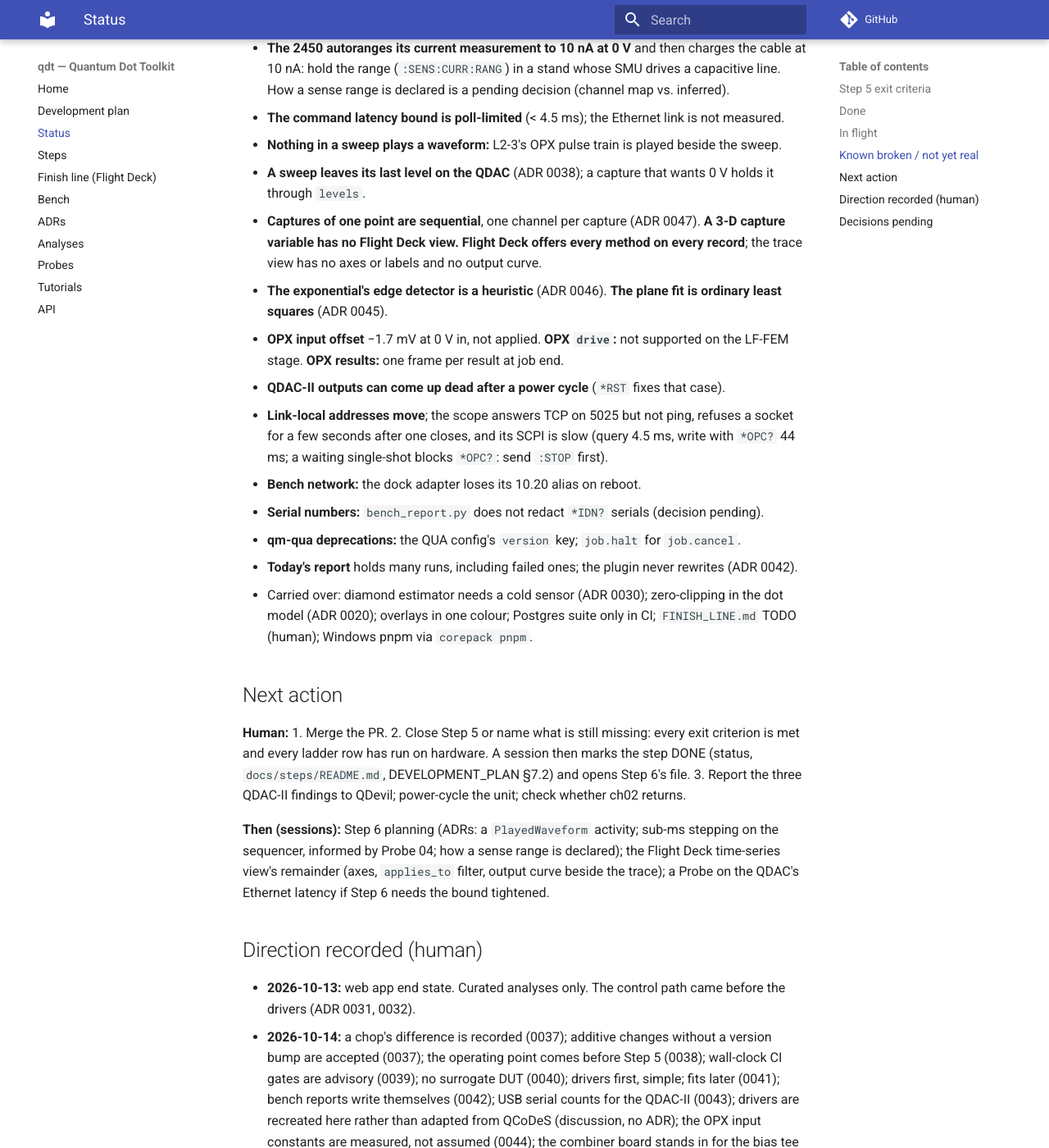
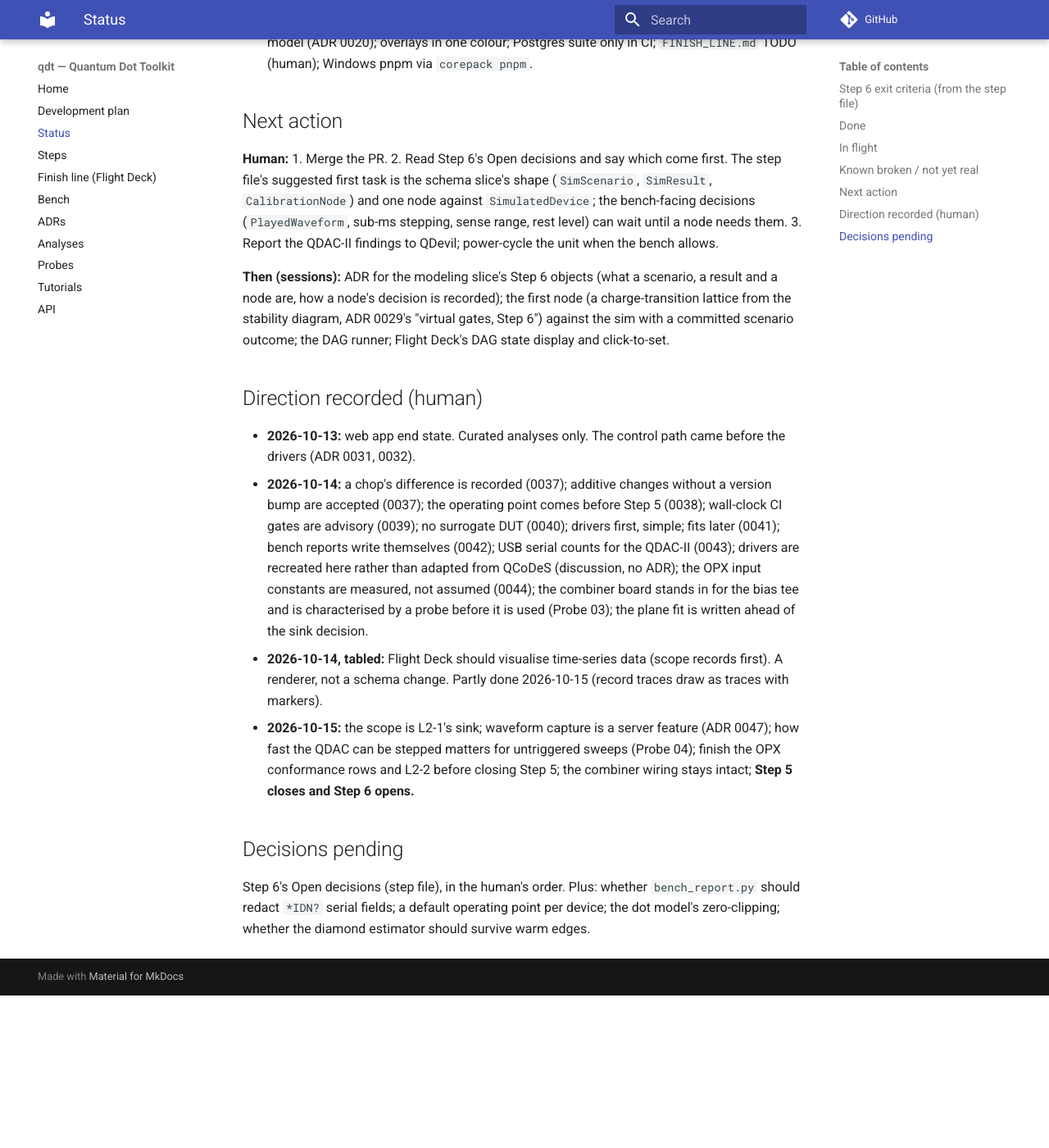
Before and after one commit to CowboyQuantum/qdt, an MkDocs documentation site: the page built from docs/STATUS.md, in a window 1280 px wide and 1400 px high, scrolled down 2023 px. Shown: the whole window at 82% size. Built offline with MkDocs 1.6.1 and Material for MkDocs 9.7.7, drawn with Linux system fonts in a browser that asks for light colours; comment, search, counter and statistics services are not loaded; after the commit the page ends 3237 px from its top, so only the background shows below that; some of the changed text lies outside the part shown.

Commit message:
docs(steps): close Step 5 (DONE, ADR 0040–0047); open Step 6 with the decisions Step 5 left behind; STATUS
Step 5's file records why it closes (every exit criterion met, every ladder row run on hardware) and
what it carries forward. Step 6's file gains its Open decisions, each with its bench evidence: a
PlayedWaveform activity, sub-ms stepping (Probe 04), how a sense range is declared, a rest level at a
sweep's end, the time-series view's remainder, the deferred physics. STATUS points at Step 6.

Co-Authored-By: Claude Fable 5.1 <noreply@anthropic.com>

```diff
--- a/docs/STATUS.md
+++ b/docs/STATUS.md
@@ -3,78 +3,57 @@
 > Rewritten at the end of every session. Never appended. History: `git log -- docs/STATUS.md`.
 > A fresh session must be able to continue from this file alone.
 
-**Current step:** 5 — Instrument drivers → `docs/steps/05-instrument-drivers-last-mile.md` (IN PROGRESS;
-every row of the ladder has run on hardware; the step closes on the human's word).
-**Branch:** `step-5/opx-conformance-l2-2` (PR against `main`; the human merges). PRs #25–#40 merged 2026-10-14/15.
-**Last session:** 2026-10-15, session 16 (bench). **The OPX1000 passes every conformance row** (source 5/5,
-sense 6/6, sequencer 7/7): registered through its logical-name resolution; the suite's test waveform is now
-0.1 V (the LF-FEM's direct mode is ±0.5 V) and its record grid starts at the trigger (the OPX opens its
-readout window there; pre-trigger samples are a scope's ability, not part of the protocol); a new suite
-test, a second `play` replaces the first. **L2-2 passes** (`bench/test_l2_current_readout.py`): the SMU
-into the scope's 1 MΩ reads −1.9989, −0.9995, +0.9994, +1.9988 µA at ±2 and ±1 V (R = 1.0006 MΩ), with its
-current measure range held at 10 µA; the QDAC into the scope's 50 Ω reads ±1 mA in its HIGH range after a
-+73 µA zero. Three QDAC-II findings for QDevil (BENCH.md quirks): the LOW sense range measures nothing on
-this unit (≈ 2 nA for 1 µA and for 1 mA alike), ch02 went dead after Probe 04 and `*RST` did not revive it,
-and together with Probe 04's filter finding every relay-switched output setting looks stuck; also the
-output impedance is 50 Ω (half the setpoint into 50 Ω). Bench:
-- QDAC-II (USB serial), ch01 → combiner, **ch02 dead**, ch03 → scope ch2 (L2-2);
-- Keithley 2450 on the switch (its cable to scope ch3 was moved to the QDAC); HD304MSO answers TCP, not ping;
-- OPX1000 with LF-FEMs (dock alias `sudo ifconfig en11 alias 10.20.150.250 netmask 255.255.255.0`);
-- the combiner board (Probe 03) standing in for the bias tee.
+**Current step:** 6 — Closed-loop tuning → `docs/steps/06-closed-loop-tuning.md` (IN PROGRESS, opened
+2026-10-15). **Step 5 is DONE** (ADR 0040–0047; every exit criterion met, every ladder row run on hardware).
+**Branch:** `step-6/open` (PR against `main`; the human merges). PRs #25–#41 merged 2026-10-14/15.
+**Last session:** 2026-10-15, Step 6 session 1 (not at the bench): closed Step 5 (its file, the steps index)
+and opened Step 6's file with the decisions Step 5 left behind, each with its bench evidence. Nothing of
+Step 6 is built yet. Bench, as left on 2026-10-15:
+- QDAC-II (USB serial), ch01 → combiner DC in, **ch02 dead**, ch03 → scope ch2; both at 0 V;
+- OPX1000 LF-FEM ao1 → combiner pulse in; the board's output → scope ch1 at 1 MΩ (the L2 wiring, intact);
+- Keithley 2450 on the switch, output off, no cable to the scope;
+- the dock adapter needs `sudo ifconfig en11 alias 10.20.150.250 netmask 255.255.255.0` after a reboot.
 
-## Step 5 exit criteria
+## Step 6 exit criteria (from the step file)
 | Criterion | State |
 |---|---|
-| conformance suite passes on all four real instruments under `-m hardware` | ✔ OPX1000 18/18 (all three capabilities, 2026-10-15), Keithley 2450 5/5 (+2 skips), QDAC-II 3/3, HD304MSO 6/6 |
-| one end-to-end L2 run (L2-1): definition → hardware → Flight Deck → registry → overlay | ✔ 2026-10-15 (session 15); L2-2 and L2-3 also pass |
-| bench report committed | ✔ `bench/reports/2026-10-15-step5.md`; Probes 02–04 in their docs and fixtures |
+| a multi-node tune-up runs unattended against the sim | not started |
+| first L3 contact as confirmation, not discovery | not started (L3 is never an exit criterion of a step; here it confirms) |
 
 ## Done
-- Steps 0–4b DONE. ADR 0001–0047. Frozen: `Dataset` (0015; v2 by 0031), protocols (0021),
-  stand/activity/pulse (0022; amended additively by 0037, 0038 and 0047), identity/envelope/`qdt-hdf5-v1`
+- **Steps 0–5 DONE.** ADR 0001–0047. Frozen: `Dataset` (0015; v2 by 0031), protocols (0021),
+  stand/activity/pulse (0022; amended additively by 0037, 0038, 0047), identity/envelope/`qdt-hdf5-v1`
   (0028), modeling (0033), control (0036; amended additively by 0046).
-- **Drivers (ADR 0041),** all four proven on hardware in every capability; OPX input constants (ADR 0044).
-- **Control path on hardware:** stage sweeps on the OPX (session 11); capture sweeps on the QDAC + scope
-  stand (session 15, ADR 0047).
-- **L1 complete; L2 complete (L2-1, L2-3 session 15; L2-2 session 16):** `bench/test_l1_loopback.py`,
-  `bench/test_l2_capture.py`, `bench/test_l2_current_readout.py`, `bench/scope_accuracy.py`.
-- **Probes:** 02 (OPX input calibration), 03 (the combiner board), 04 (QDAC settling).
-- **Curated methods:** charge transitions (0029), Coulomb diamonds (0030), plane fit (0045), single
-  exponential (0046); both fits proven on hardware records.
-- **Bench reports (ADR 0042):** `scripts/bench_report.py`.
+- **Step 5 in one line:** four real drivers behind the frozen protocols, 18 + 5 + 3 + 6 conformance rows on
+  hardware; the control path runs stage sweeps and capture sweeps on the real stand; L1 (3 rows) and L2
+  (L2-1, L2-2, L2-3) pass; two curated fits proven on hardware records; Probes 02–04; bench reports.
+- **Packages:** `qdt-schemas`, `qdt-lab` (protocols, simulated backends, four drivers with emulators,
+  stream, experiment compiler/executor), `qdt-sim` (`SimulatedDevice`), `qdt-registry`, `qdt-analysis`
+  (four curated methods), `qdt-server` (the control path), `apps/flightdeck`.
 - 353 Python tests (+5 Postgres-parametrized), 4 skipped, 34 hardware-only in `packages/`, 16
   hardware-only in `bench/`; Flight Deck 71 unit tests and 5 e2e.
 
 ## In flight
-- Nothing uncommitted. PR for `step-5/opx-conformance-l2-2` awaits the human.
+- Nothing uncommitted. PR for `step-6/open` awaits the human.
 
 ## Known broken / not yet real
-- **QDAC-II (firmware 14-1.70), three findings for QDevil:** the output filter setting changes nothing
-  (Probe 04); the LOW current-sense range reads ≈ 2 nA for any current; ch02 is dead (0 V for every
-  setpoint, setpoint reported, `*RST` no cure). The HIGH range works (zero ≈ +73 µA, 2–3 % low); the
-  driver never sets filter or range. Power-cycle the unit when the bench allows.
-- **The QDAC's output impedance is 50 Ω:** a 50 Ω load halves the level; high-impedance loads are fine.
-- **The 2450 autoranges its current measurement to 10 nA at 0 V** and then charges the cable at 10 nA:
-  hold the range (`:SENS:CURR:RANG`) in a stand whose SMU drives a capacitive line. How a sense range is
-  declared is a pending decision (channel map vs. inferred).
-- **The command latency bound is poll-limited** (< 4.5 ms); the Ethernet link is not measured.
-- **Nothing in a sweep plays a waveform:** L2-3's OPX pulse train is played beside the sweep.
-- **A sweep leaves its last level on the QDAC** (ADR 0038); a capture that wants 0 V holds it through `levels`.
-- **Captures of one point are sequential**, one channel per capture (ADR 0047). **A 3-D capture variable
-  has no Flight Deck view.** **Flight Deck offers every method on every record**; the trace view has no
-  axes or labels and no output curve.
-- **The exponential's edge detector is a heuristic** (ADR 0046). **The plane fit is ordinary least
-  squares** (ADR 0045).
-- **OPX input offset** −1.7 mV at 0 V in, not applied. **OPX `drive`:** not supported on the LF-FEM
-  stage. **OPX results:** one frame per result at job end.
-- **QDAC-II outputs can come up dead after a power cycle** (`*RST` fixes that case).
-- **Link-local addresses move**; the scope answers TCP on 5025 but not ping, refuses a socket for a few
-  seconds after one closes, and its SCPI is slow (query 4.5 ms, write with `*OPC?` 44 ms; a waiting
-  single-shot blocks `*OPC?`: send `:STOP` first).
-- **Bench network:** the dock adapter loses its 10.20 alias on reboot.
+- **QDAC-II (firmware 14-1.70), for QDevil:** the output filter setting changes nothing (Probe 04); the LOW
+  current-sense range reads ≈ 2 nA for any current; ch02 is dead (`*RST` no cure). Power-cycle the unit
+  and re-check ch02; the driver never sets filter or range. Its output impedance is 50 Ω.
+- **The 2450 autoranges its current measurement to 10 nA at 0 V** and then charges a cable at 10 nA; L2-2
+  holds the range over the transport. A declared sense range is a Step 6 open decision.
+- **Nothing in a sweep plays a waveform; a sweep leaves its last level; captures are sequential, one
+  channel each; a 3-D capture variable has no Flight Deck view; Flight Deck offers every method on every
+  record; the trace view has no axes, labels or output curve** — all Step 6 open decisions or deliverables
+  (step file).
+- **The exponential's edge detector is a heuristic** (ADR 0046); **the plane fit is ordinary least
+  squares** (ADR 0045). **OPX input offset** −1.7 mV not applied; **OPX `drive`** unsupported on the LF-FEM
+  stage; one frame per OPX result at job end.
+- **Bench quirks** (BENCH.md): QDAC outputs can come up dead after a power cycle (`*RST` fixes that case);
+  link-local addresses move; the scope answers TCP not ping, refuses a socket briefly after one closes,
+  has slow SCPI (query 4.5 ms, write + `*OPC?` 44 ms), and a waiting single-shot blocks `*OPC?`.
 - **Serial numbers:** `bench_report.py` does not redact `*IDN?` serials (decision pending).
 - **qm-qua deprecations:** the QUA config's `version` key; `job.halt` for `job.cancel`.
-- **Today's report** holds many runs, including failed ones; the plugin never rewrites (ADR 0042).
 - Carried over: diamond estimator needs a cold sensor (ADR 0030); zero-clipping in the dot model (ADR
   0020); overlays in one colour; Postgres suite only in CI; `FINISH_LINE.md` TODO (human); Windows pnpm
   via `corepack pnpm`.
@@ -82,15 +61,16 @@ output impedance is 50 Ω (half the setpoint into 50 Ω). Bench:
 ## Next action
 **Human:**
 1. Merge the PR.
-2. Close Step 5 or name what is still missing: every exit criterion is met and every ladder row has run
-   on hardware. A session then marks the step DONE (status, `docs/steps/README.md`, DEVELOPMENT_PLAN
-   §7.2) and opens Step 6's file.
-3. Report the three QDAC-II findings to QDevil; power-cycle the unit; check whether ch02 returns.
+2. Read Step 6's Open decisions and say which come first. The step file's suggested first task is the
+   schema slice's shape (`SimScenario`, `SimResult`, `CalibrationNode`) and one node against
+   `SimulatedDevice`; the bench-facing decisions (`PlayedWaveform`, sub-ms stepping, sense range, rest
+   level) can wait until a node needs them.
+3. Report the QDAC-II findings to QDevil; power-cycle the unit when the bench allows.
 
-**Then (sessions):** Step 6 planning (ADRs: a `PlayedWaveform` activity; sub-ms stepping on the sequencer,
-informed by Probe 04; how a sense range is declared); the Flight Deck time-series view's remainder (axes,
-`applies_to` filter, output curve beside the trace); a Probe on the QDAC's Ethernet latency if Step 6 needs
-the bound tightened.
+**Then (sessions):** ADR for the modeling slice's Step 6 objects (what a scenario, a result and a node
+are, how a node's decision is recorded); the first node (a charge-transition lattice from the stability
+diagram, ADR 0029's "virtual gates, Step 6") against the sim with a committed scenario outcome; the DAG
+runner; Flight Deck's DAG state display and click-to-set.
 
 ## Direction recorded (human)
 - **2026-10-13:** web app end state. Curated analyses only. The control path came before the drivers
@@ -101,25 +81,14 @@ the bound tightened.
   themselves (0042); USB serial counts for the QDAC-II (0043); drivers are recreated here rather than
   adapted from QCoDeS (discussion, no ADR); the OPX input constants are measured, not assumed (0044);
   the combiner board stands in for the bias tee and is characterised by a probe before it is used
-  (Probe 03, no ADR: BENCH.md records the part); the plane fit is written ahead of the sink decision
-  (session 13).
-- **2026-10-14, tabled for later:** Flight Deck should also visualise time-series data (scope records
-  first, then any instrument with a time series). A renderer, not a schema change. (Session 15 did the
-  first part: record traces draw as traces with markers; axes, labels and the method filter remain.)
-- **2026-10-15:** the single exponential is written off the bench (session 14); **the scope is L2-1's
-  sink**; **waveform capture is a server feature** the human wants to keep (ADR 0047); the human asked
-  how fast the QDAC can be stepped in an untriggered sweep (Probe 04); the human chose to finish the OPX
-  conformance rows and L2-2 before closing Step 5 (session 16); the combiner wiring stays intact
-  throughout, L2-2 and Probe 04 use spare QDAC channels and scope inputs.
+  (Probe 03); the plane fit is written ahead of the sink decision.
+- **2026-10-14, tabled:** Flight Deck should visualise time-series data (scope records first). A renderer,
+  not a schema change. Partly done 2026-10-15 (record traces draw as traces with markers).
+- **2026-10-15:** the scope is L2-1's sink; waveform capture is a server feature (ADR 0047); how fast the
+  QDAC can be stepped matters for untriggered sweeps (Probe 04); finish the OPX conformance rows and L2-2
+  before closing Step 5; the combiner wiring stays intact; **Step 5 closes and Step 6 opens.**
 
 ## Decisions pending
-- Closing Step 5 (every criterion met) and opening Step 6.
-- Whether a sweep should also *play* a waveform at every point (a `PlayedWaveform` activity).
-- Whether a sweep returns the stepped channels to a rest level at its end.
-- How a sense range is declared (channel map vs. inferred): the 2450's autorange and the QDAC's LOW range
-  both argue for declaring it.
-- A default operating point per device (not in ADR 0038).
-- Whether to fix the dot model's zero-clipping (ADR 0020 amendment).
-- Whether the diamond estimator should survive warm edges.
-- Whether `bench_report.py` should redact `*IDN?` serial fields.
-- When the Flight Deck time-series view's remainder (axes, `applies_to` filter, output curve) is scheduled.
+Step 6's Open decisions (step file), in the human's order. Plus: whether `bench_report.py` should redact
+`*IDN?` serial fields; a default operating point per device; the dot model's zero-clipping; whether the
+diamond estimator should survive warm edges.
--- a/docs/steps/06-closed-loop-tuning.md
+++ b/docs/steps/06-closed-loop-tuning.md
@@ -27,7 +27,32 @@ Calibration DAG nodes (experiment + analysis + decision) run unattended against
 - first L3 contact as confirmation, not discovery
 
 ## Open decisions
-- none
+Carried from Step 5, each with its evidence; an ADR closes each one.
+- **A `PlayedWaveform` activity.** Nothing in a sweep plays a waveform: L2-3's pulse train was played
+  beside the capture sweep by the test (ADR 0047, BENCH.md L2-3). A tune-up node that steps a DC level
+  and records a scope response needs the play inside the sweep, in the same additive shape as
+  `CapturedWaveform`.
+- **Sub-ms stepping.** Probe 04: a QDAC `set` over USB serial reaches the output within 4.5 ms (steady to
+  ±0.2 ms) and settles to 1 % in 3 µs; `settle_s = 0.01` direct, `0.05` through the combiner. Faster
+  untriggered stepping has to move the step onto the sequencer (the OPX's DC offset, or a QDAC list with
+  a hardware trigger) or measure the Ethernet link. Decide what the DAG's inner loop needs before any
+  driver work.
+- **How a sense range is declared** (channel map vs. inferred). The 2450 autoranges its current
+  measurement to 10 nA at 0 V and then charges a cable at 10 nA; the QDAC-II's LOW range measures nothing
+  on the bench unit (BENCH.md). L2-2 sets both over the drivers' transports. A `ChannelMap` field is the
+  obvious home; an unattended node cannot set front panels.
+- **A rest level at a sweep's end.** A sweep leaves its last level on the QDAC (ADR 0038 holds levels,
+  never zeroes them). A DAG that chains nodes needs to say where a node leaves the device.
+- **Flight Deck's time-series view remainder.** Axes and labels on the trace, the method list filtered
+  by `applies_to`, an analysis output curve beside the trace (ADR 0046, 0047). A tune-up's DAG state
+  display (FINISH_LINE.md) joins it as a rendered schema object.
+- **Physics the DAG needs.** Tunnel coupling and transport through the double dot (bias triangles) are
+  deferred Step 6 ADRs (ADR 0020, 0030); which nodes need them decides their order.
+- **Default operating point per device** (not in ADR 0038); whether the diamond estimator should survive
+  warm edges; the dot model's zero-clipping (ADR 0020).
 
 ## Status
-NOT STARTED
+IN PROGRESS (opened 2026-10-15 on the human's word after Step 5 closed). Session 1: the file gained its
+Open decisions from Step 5's bench record; nothing built yet. First task: the schema slice's shape
+(`SimScenario`, `SimResult`, `CalibrationNode`, ADR 0033 reserved the names) and the first node, against
+`SimulatedDevice` only (ADR 0007).
```
Also changed, not shown: docs/steps/05-instrument-drivers-last-mile.md (+8 -1 lines), docs/steps/README.md (+2 -2 lines).
